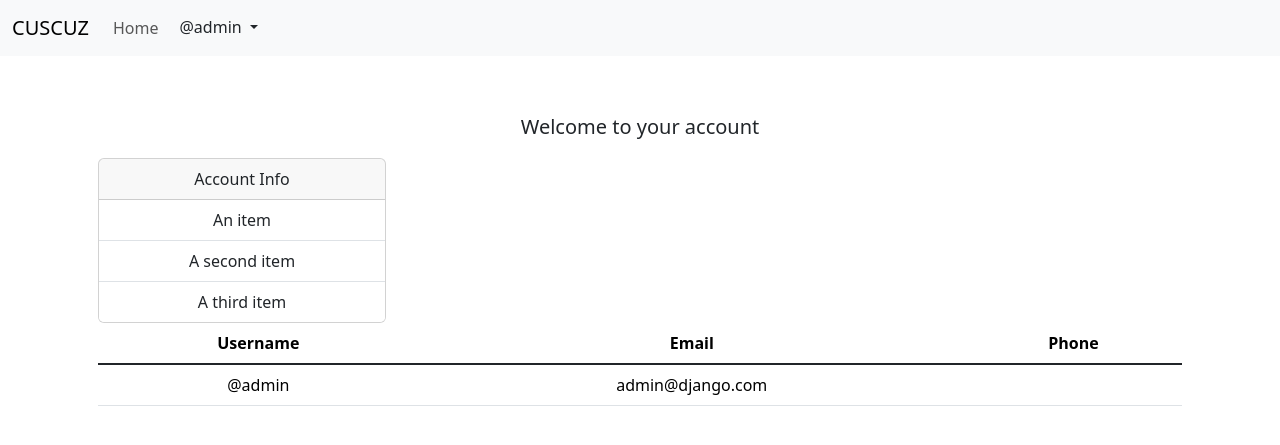
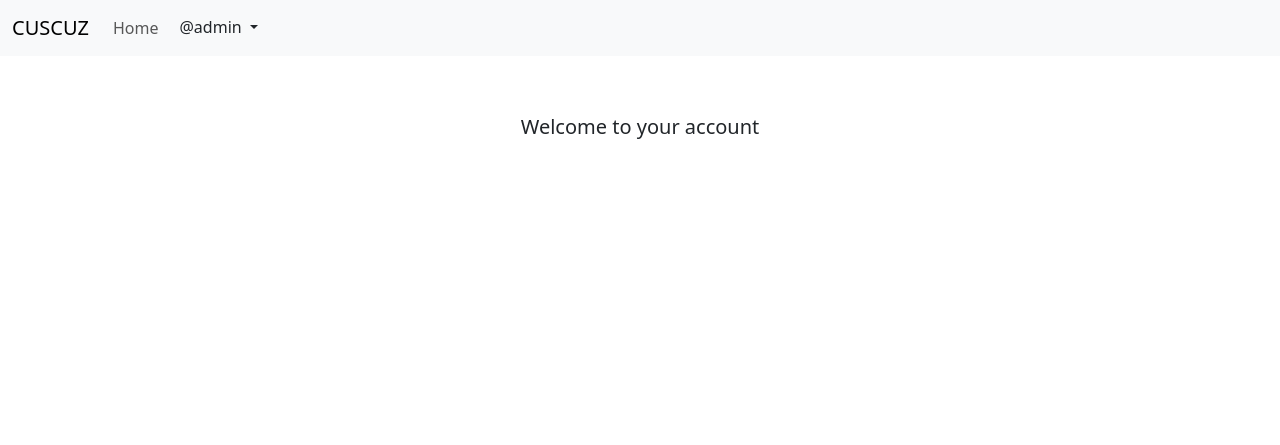
Before and after one commit to hugobelem/django-auth, a Django app: page / in a window 1280 px wide. Shown: the top 445 px of the page. Run offline with Django 5.2, Linux system fonts and the light colour scheme; a user stored in the database is signed in.

Commit message:
one more template change

```diff
--- a/templates/base.html
+++ b/templates/base.html
@@ -42,7 +42,7 @@
               <li><a class="dropdown-item" href="#">{{user.phone}}</a></li>
               <li><a class="dropdown-item" href="#">{{user.email}}</a></li>
               <li><hr class="dropdown-divider"></li>
-              <li>
+              <li class="dropdown-item">
                 <form method="post" action="{% url "logout" %}">
                   {% csrf_token %}
                   <button type="submit" class="btn">Sign Out</button>
--- a/templates/home.html
+++ b/templates/home.html
@@ -14,34 +14,6 @@
 
     <p class="lead">Welcome to your account</p>
 
-    <div class="card" style="width: 18rem;">
-      <div class="card-header">
-        Account Info
-      </div>
-      <ul class="list-group list-group-flush">
-        <li class="list-group-item">An item</li>
-        <li class="list-group-item">A second item</li>
-        <li class="list-group-item">A third item</li>
-      </ul>
-    </div>
-
-
-    <table class="table">
-      <thead>
-        <tr>
-          <th scope="col">Username</th>
-          <th scope="col">Email</th>
-          <th scope="col">Phone</th>
-        </tr>
-      </thead>
-      <tbody class="table-group-divider">
-        <tr>
-          <td scope="row">@{{ user.username }}</td>
-          <td>{{ user.email }}</td>
-          <td>{{ user.phone }}</td>
-        </tr>
-      </tbody>
-    </table>
   </div>
 {% else %}
 
```
Also changed, not shown: db.sqlite3.
